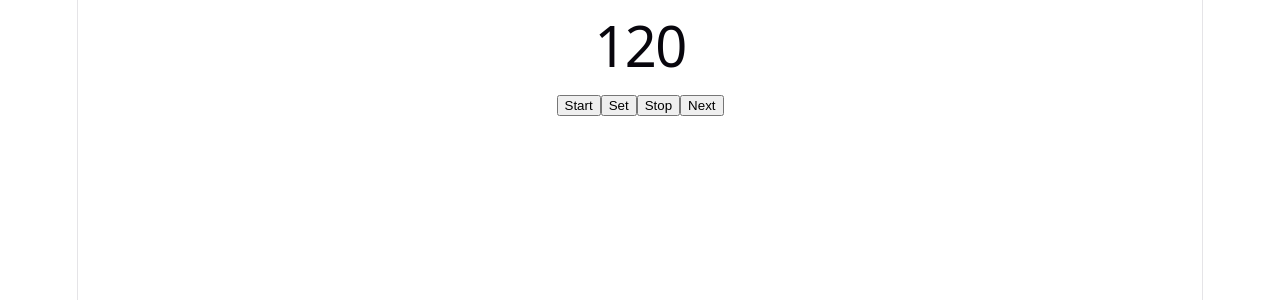
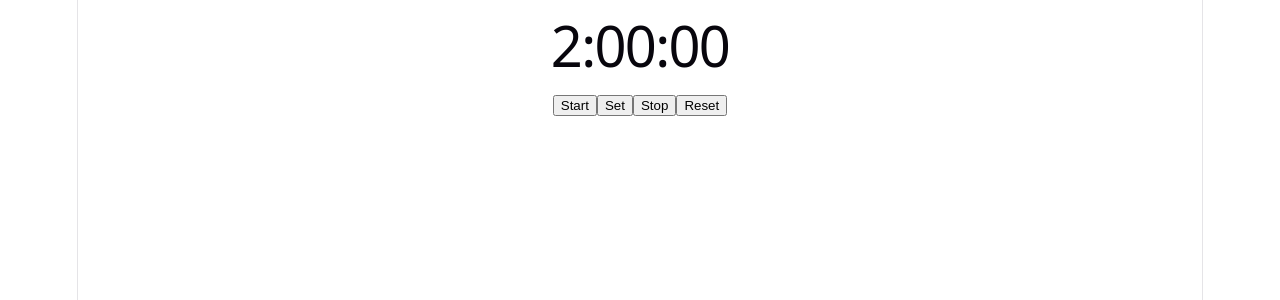
Before and after one commit to jesusmiranda324/Website, a React (Vite) app in the folder Version_2/draft-software/: page / in a window 1280 px wide. Shown: the top 300 px of the page. Built offline with nearby package versions, Linux system fonts and the light colour scheme.

Commit message:
Added formating to timer into minutes, seconds, and miliseconds.

```diff
--- a/Version_2/draft-software/src/Timer.jsx
+++ b/Version_2/draft-software/src/Timer.jsx
@@ -1,7 +1,8 @@
 import {useState, useEffect} from "react";
 
 function Timer() {
-    const [time, setTime] = useState(120);
+    const [time, setTime] = useState(120000);
+    const [originalTime, setOriginalTime] = useState(120000);
     const [isRunning, setIsRunning] = useState(false);
 
     const [showSetTimer, setShowSetTimer] = useState(false);
@@ -19,9 +20,9 @@ function Timer() {
                 if(currentTime <= 1){
                     return 0;
             }
-            return currentTime - 1;
+            return currentTime - 10;
         });
-    }, 1000);
+    }, 10);
 
         return () => clearInterval(timer);
     },[isRunning]);
@@ -39,23 +40,36 @@ function Timer() {
         if(minutes < 0 || seconds < 0 || seconds >59){
             return;
         }
-        const totalSeconds = (minutes * 60) + seconds;
+        const totalSeconds = ((minutes * 60) + seconds)*1000;
+
+        setOriginalTime(totalSeconds);
         setTime(totalSeconds);
         setIsRunning(false);
         setShowSetTimer(false);
-
     }
 
+    const resetTimer = () => {
+        setTime(originalTime);
+        setIsRunning(false);
+        setShowSetTimer(false);
+    }
+
+    const minutes = Math.floor(time / 60000);
+    const seconds = Math.floor((time % 60000) / 1000);
+    const milliseconds = Math.floor((time % 1000) / 10);
     return (
         <div className="top">
             <div id="timer">
-                <h1 id="time">{time}</h1>
+               <h1 id="time">
+                    {minutes}:{String(seconds).padStart(2, "0")}:
+                    {String(milliseconds).padStart(2, "0")}
+                </h1>
 
                 <div id="buttons">
                     <button onClick= { () => setIsRunning(true)}>Start</button>
                     <button onClick= {() => setShowSetTimer(true)}>Set</button>
                     <button onClick= { () => setIsRunning(false)}>Stop</button>
-                    <button>Next</button>
+                    <button onClick = {() => resetTimer()}>Reset</button>
                 </div>
                 {showSetTimer && (
                     <div id="setTimer">
```
